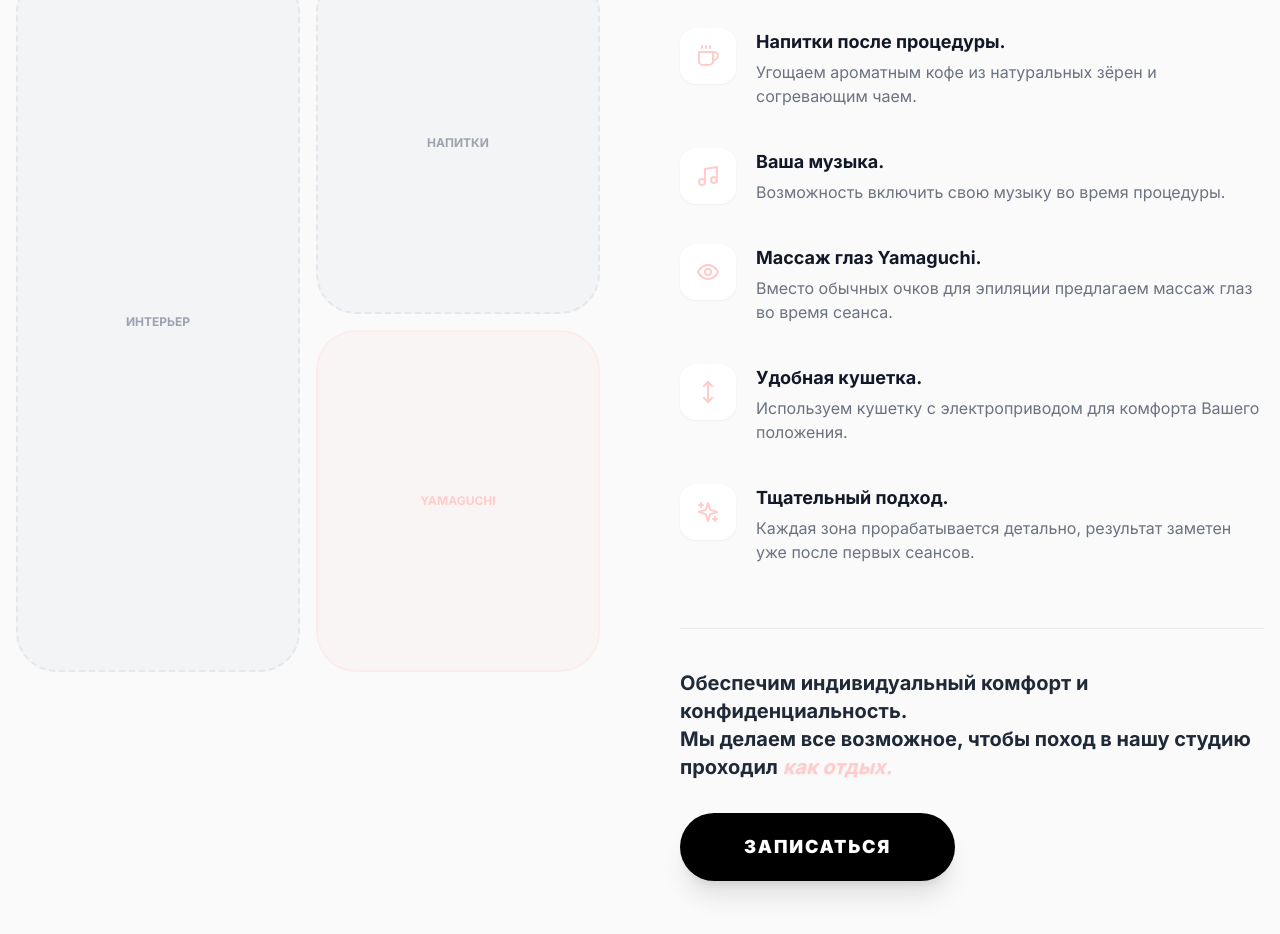
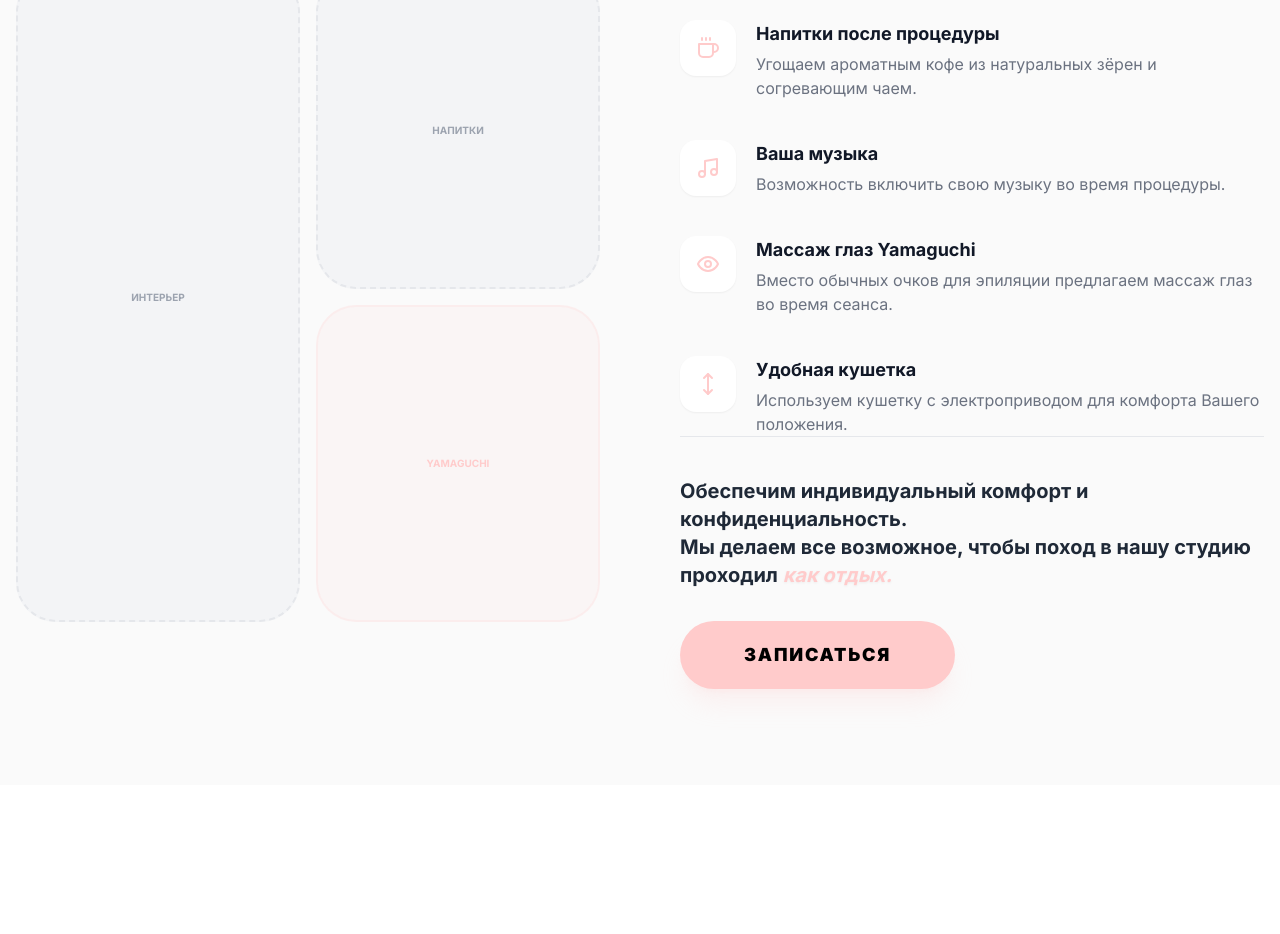
Before and after one commit to Mitrofanoff1/Kristll, a Next.js app: page / in a window 1280 px wide. Shown: the part 1263-2197 px from the top of the page. After the commit the page ends 2048 px from the top, so only its background shows below. Built offline with nearby package versions, Linux system fonts and the light colour scheme.

Commit message:
Update Block3.tsx

```diff
--- a/components/Block3.tsx
+++ b/components/Block3.tsx
@@ -1,7 +1,7 @@
 "use client";
 
-import React, { useState, useEffect } from 'react';
-import { Coffee, Music, Eye, MoveVertical, Sparkles, ChevronLeft, ChevronRight } from 'lucide-react';
+import React, { useState, useEffect, useCallback } from 'react';
+import { Coffee, Music, Eye, MoveVertical, ChevronLeft, ChevronRight } from 'lucide-react';
 
 const Block3 = () => {
   const [currentImg, setCurrentImg] = useState(0);
@@ -13,45 +13,40 @@ const Block3 = () => {
     { id: 4, label: "Процесс (кушетка)" }
   ];
 
-  const nextSlide = () => {
+  const nextSlide = useCallback(() => {
     setCurrentImg((prev) => (prev === photos.length - 1 ? 0 : prev + 1));
-  };
+  }, [photos.length]);
 
-  const prevSlide = () => {
+  const prevSlide = useCallback(() => {
     setCurrentImg((prev) => (prev === 0 ? photos.length - 1 : prev - 1));
-  };
+  }, [photos.length]);
 
-  // Авто-слайдер (можно оставить или убрать, если хочешь только ручной)
+  // Авто-слайдер: переключает сам, но нажатие на стрелки тоже работает
   useEffect(() => {
     const timer = setInterval(nextSlide, 5000);
     return () => clearInterval(timer);
-  }, []);
+  }, [nextSlide]);
 
   const benefits = [
     {
       icon: <Coffee className="text-accent w-6 h-6" />,
-      title: "Напитки после процедуры.",
+      title: "Напитки после процедуры",
       text: "Угощаем ароматным кофе из натуральных зёрен и согревающим чаем."
     },
     {
       icon: <Music className="text-accent w-6 h-6" />,
-      title: "Ваша музыка.",
+      title: "Ваша музыка",
       text: "Возможность включить свою музыку во время процедуры."
     },
     {
       icon: <Eye className="text-accent w-6 h-6" />,
-      title: "Массаж глаз Yamaguchi.",
+      title: "Массаж глаз Yamaguchi",
       text: "Вместо обычных очков для эпиляции предлагаем массаж глаз во время сеанса."
     },
     {
       icon: <MoveVertical className="text-accent w-6 h-6" />,
-      title: "Удобная кушетка.",
+      title: "Удобная кушетка",
       text: "Используем кушетку с электроприводом для комфорта Вашего положения."
-    },
-    {
-      icon: <Sparkles className="text-accent w-6 h-6" />,
-      title: "Тщательный подход.",
-      text: "Каждая зона прорабатывается детально, результат заметен уже после первых сеансов."
     }
   ];
 
@@ -66,7 +61,6 @@ const Block3 = () => {
             <span className="text-accent">атмосферное пространство,</span> <br/>
             где хочется задержаться
           </h2>
-          {/* Текст скрыт на мобильных, виден на десктопе */}
           <p className="hidden lg:block text-gray-500 text-xl font-medium max-w-2xl italic">
             Комфортный интерьер и безупречный сервис в каждой детали.
           </p>
@@ -78,36 +72,36 @@ const Block3 = () => {
           <div className="w-full lg:w-1/2">
 
             {/* МОБИЛЬНЫЙ СЛАЙДЕР СО СТРЕЛКАМИ */}
-            <div className="lg:hidden relative w-full aspect-[4/5] rounded-[40px] overflow-hidden shadow-xl border-4 border-white">
+            <div className="lg:hidden relative w-full aspect-[4/5] rounded-[40px] overflow-hidden shadow-xl border-4 border-white bg-gray-100">
               {photos.map((photo, index) => (
                 <div
                   key={photo.id}
-                  className={`absolute inset-0 transition-opacity duration-700 flex items-center justify-center bg-gray-100 ${
-                    index === currentImg ? 'opacity-100' : 'opacity-0'
+                  className={`absolute inset-0 transition-opacity duration-700 flex items-center justify-center ${
+                    index === currentImg ? 'opacity-100 z-10' : 'opacity-0 z-0'
                   }`}
                 >
-                  <p className="text-gray-400 font-bold uppercase tracking-widest text-center px-10 text-xs">
+                  <p className="text-gray-400 font-bold uppercase tracking-widest text-center px-10 text-[10px]">
                     {photo.label}
                   </p>
                 </div>
               ))}
 
-              {/* Кнопки управления (Стрелки) */}
+              {/* Кнопки управления (Стрелки) - z-index 20 чтобы были поверх фото */}
               <button
-                onClick={prevSlide}
-                className="absolute left-4 top-1/2 -translate-y-1/2 w-10 h-10 bg-white/90 backdrop-blur-sm rounded-full flex items-center justify-center shadow-md z-10 active:scale-90"
+                onClick={(e) => { e.stopPropagation(); prevSlide(); }}
+                className="absolute left-4 top-1/2 -translate-y-1/2 w-10 h-10 bg-white/90 backdrop-blur-sm rounded-full flex items-center justify-center shadow-md z-20 active:scale-90"
               >
                 <ChevronLeft className="w-6 h-6 text-black" />
               </button>
               <button
-                onClick={nextSlide}
-                className="absolute right-4 top-1/2 -translate-y-1/2 w-10 h-10 bg-white/90 backdrop-blur-sm rounded-full flex items-center justify-center shadow-md z-10 active:scale-90"
+                onClick={(e) => { e.stopPropagation(); nextSlide(); }}
+                className="absolute right-4 top-1/2 -translate-y-1/2 w-10 h-10 bg-white/90 backdrop-blur-sm rounded-full flex items-center justify-center shadow-md z-20 active:scale-90"
               >
                 <ChevronRight className="w-6 h-6 text-black" />
               </button>
 
               {/* Индикаторы (Точки) */}
-              <div className="absolute bottom-6 left-1/2 -translate-x-1/2 flex gap-2">
+              <div className="absolute bottom-6 left-1/2 -translate-x-1/2 flex gap-2 z-20">
                 {photos.map((_, i) => (
                   <div key={i} className={`h-1 rounded-full transition-all ${i === currentImg ? 'w-6 bg-accent' : 'w-1.5 bg-white/50'}`}></div>
                 ))}
@@ -115,24 +109,25 @@ const Block3 = () => {
             </div>
 
             {/* ДЕСТОПНЫЙ КОЛЛАЖ */}
-            <div className="hidden lg:grid grid-cols-2 gap-4 h-[700px]">
+            <div className="hidden lg:grid grid-cols-2 gap-4 h-[650px]">
                 <div className="bg-gray-100 rounded-[40px] flex items-center justify-center border-2 border-dashed border-gray-200 hover:border-accent transition-colors">
-                    <span className="text-gray-400 font-bold uppercase text-xs">Интерьер</span>
+                    <span className="text-gray-400 font-bold uppercase text-[10px]">Интерьер</span>
                 </div>
                 <div className="grid grid-rows-2 gap-4">
                     <div className="bg-gray-100 rounded-[40px] flex items-center justify-center border-2 border-dashed border-gray-200">
-                        <span className="text-gray-400 font-bold uppercase text-xs">Напитки</span>
+                        <span className="text-gray-400 font-bold uppercase text-[10px]">Напитки</span>
                     </div>
                     <div className="bg-accent/10 rounded-[40px] flex items-center justify-center border-2 border-accent/20">
-                        <span className="text-accent font-bold uppercase text-xs">Yamaguchi</span>
+                        <span className="text-accent font-bold uppercase text-[10px]">Yamaguchi</span>
                     </div>
                 </div>
             </div>
           </div>
 
           {/* СПИСОК СЕРВИСА */}
-          <div className="w-full lg:w-1/2 flex flex-col">
-            <h3 className="text-sm md:text-base font-black uppercase mb-8 tracking-[0.2em] text-gray-400 text-center lg:text-left">
+          <div className="w-full lg:w-1/2 flex flex-col justify-between">
+            <div>
+              <h3 className="text-[10px] md:text-xs font-black uppercase mb-8 tracking-[0.2em] text-gray-400 text-center lg:text-left">
                 Сервис и удобство
               </h3>
 
@@ -153,15 +148,16 @@ const Block3 = () => {
                   </div>
                 ))}
               </div>
+            </div>
 
-            {/* ФИНАЛЬНЫЙ ТЕКСТ И КНОПКА (Оформлено красиво без плашки) */}
-            <div className="mt-12 lg:mt-16 text-center lg:text-left border-t border-gray-200 pt-10">
+            {/* ФИНАЛЬНЫЙ ТЕКСТ И КНОПКА РОЗОВАЯ */}
+            <div className="mt-12 lg:mt-0 text-center lg:text-left border-t border-gray-200 pt-10">
                 <p className="text-gray-800 font-bold text-base md:text-xl leading-relaxed mb-8">
                   Обеспечим индивидуальный комфорт и конфиденциальность. <br className="hidden md:block"/>
                   Мы делаем все возможное, чтобы поход в нашу студию проходил <span className="text-accent italic drop-shadow-sm">как отдых.</span>
                 </p>
 
-                <button className="w-full md:w-auto bg-black hover:bg-zinc-800 text-white text-base md:text-lg font-black py-5 px-16 rounded-full transition-all shadow-xl active:scale-95 uppercase tracking-widest">
+                <button className="w-full md:w-auto bg-accent hover:bg-[#ffbaba] text-black text-sm md:text-lg font-black py-4 md:py-5 px-10 md:px-16 rounded-full transition-all shadow-xl shadow-accent/20 active:scale-95 uppercase tracking-widest">
                     Записаться
                 </button>
             </div>
```
Lines whose indentation alone changed are shown as unchanged.
